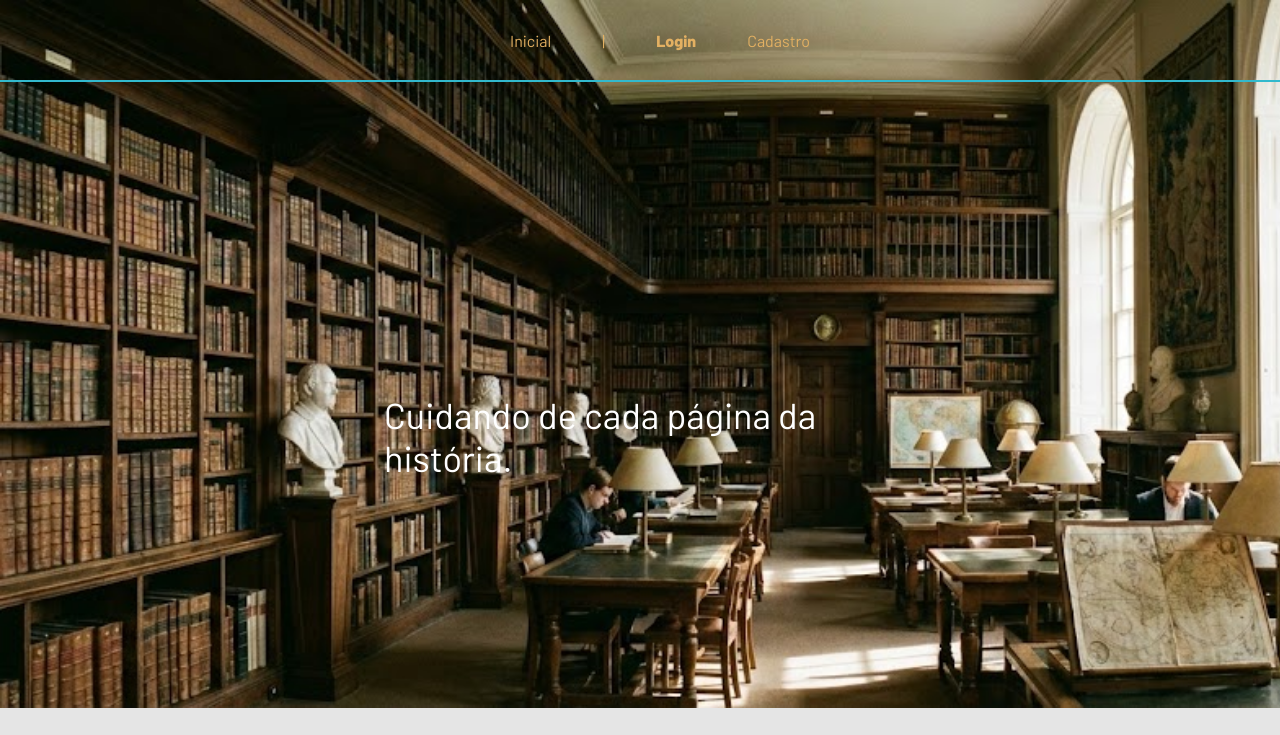
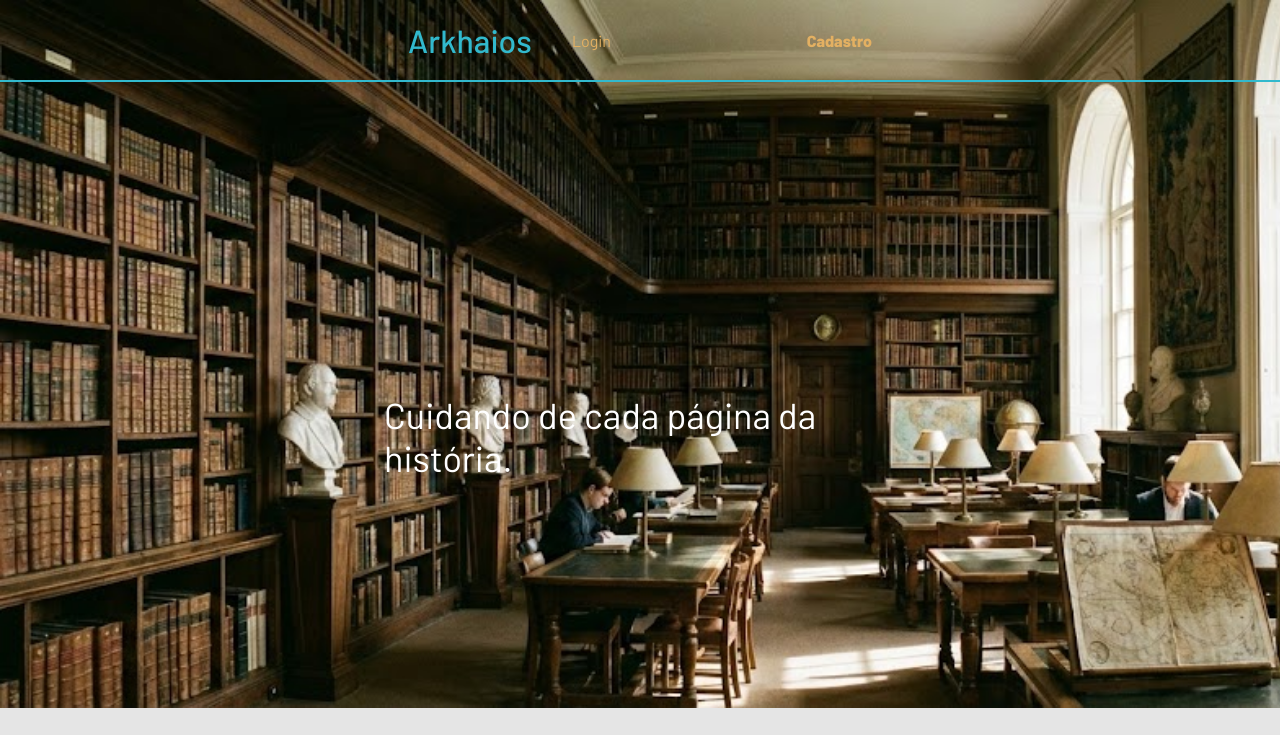
Before and after one commit to DiegoIacabo/1cco-pi-bibliotecaArquivos, a website: page public/index.html in a window 1280 px wide. Shown: the top 735 px of the page. Drawn offline with Linux system fonts and the light colour scheme.

Commit message:
Alternado coisas,...

```diff
--- a/public/index.html
+++ b/public/index.html
@@ -19,20 +19,16 @@
 
    <div class="header">
         <div class="container">
-            <h1 class="titulo"></h1>
-            <ul class="navbar">
-                <li>
-                    <a href="index.html">Inicial</a>
-                </li>
+             <a href="index.html"><h1 class="titulo">Arkhaios</h1></a>
+      <ul class="navbar">
 
-                <li>|</li>
-                <li class="agora">
-                    <a href="#">Login</a>
-                </li>
-                <li>
-                    <a href="cadastro.html">Cadastro</a>
-                </li>
-            </ul>
+         <li>
+          <a href="login.html">Login</a>
+        </li>
+        <li class="agora">
+          <a href="#">Cadastro</a>
+        </li>
+      </ul>
         </div>
     </div>
 
```
Also changed, not shown: public/cadastro.html (+2 -3 lines), public/login.html (+3 -7 lines).
